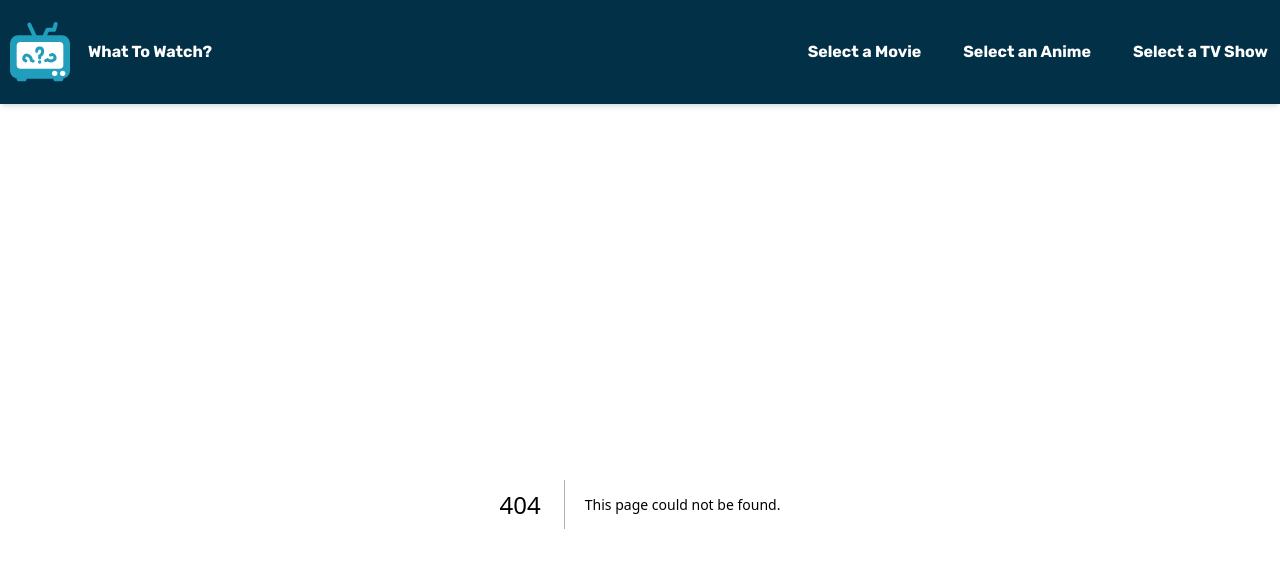
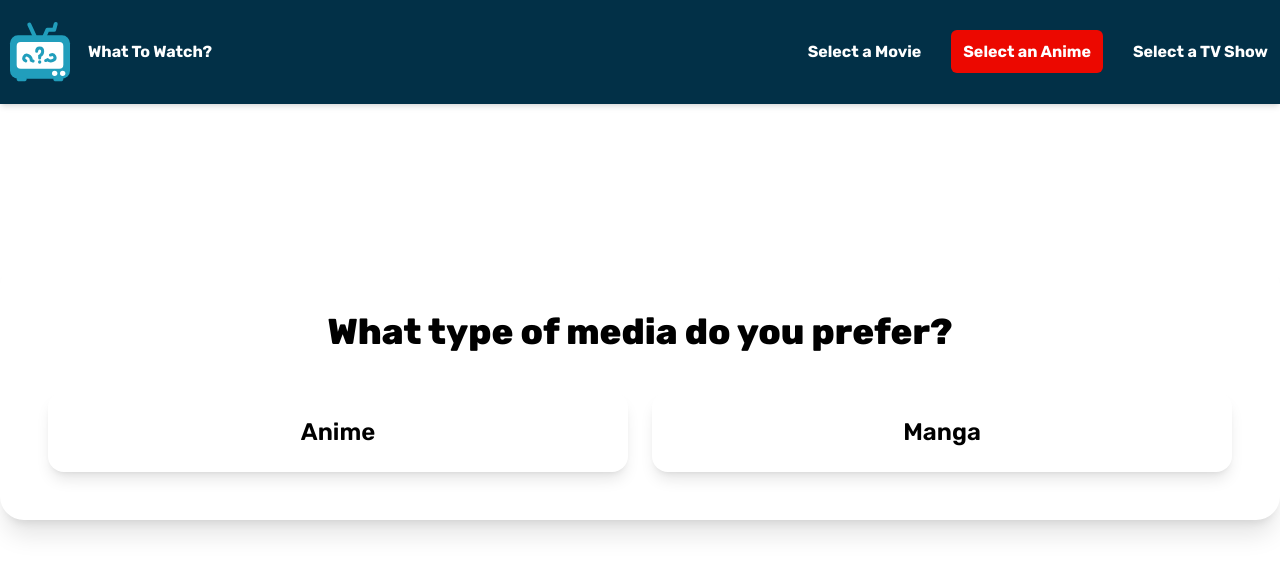
Before and after one commit to Irakli00/what-to-watch.v2, a Next.js app: page /select/anime in a window 1280 px wide. Before the commit this address had no page. Shown: the top 574 px of the page. Built offline with nearby package versions, Linux system fonts and the light colour scheme.

Commit message:
quizz half-static

```diff
--- a/app/_components/NavigationLink.js
+++ b/app/_components/NavigationLink.js
@@ -5,15 +5,15 @@ import Link from "next/link";
 export default function NavigationLink({ children, href }) {
   const pathname = usePathname();
   const navLinks = {
-    "/movie/select": {
+    "/select/movie": {
       activeStyle: "bg-bright-yellow text-dark-blue",
       hoverStyle: "hover:bg-bright-yellow hover:text-dark-blue",
     },
-    "/anime/select": {
+    "/select/anime": {
       activeStyle: "bg-main-red text-white",
       hoverStyle: "hover:bg-main-red hover:text-white",
     },
-    "/tv/select": {
+    "/select/tv": {
       activeStyle: "bg-light-blue text-dark-blue",
       hoverStyle: "hover:bg-light-blue hover:text-dark-blue",
     },
--- /dev/null
+++ b/app/_components/QuestionsContext.js
@@ -0,0 +1,146 @@
+"use client";
+
+import { MediaQuestion } from "@/models/question";
+import { createContext, useState } from "react";
+
+const QuestionContext = createContext();
+
+const animeQs = [
+  new MediaQuestion("mediaType", "What type of media do you prefer?")
+    .addOption("Anime", "anime", [
+      new MediaQuestion("releaseDate", "Released when?")
+        .addOption(
+          "Before 2000",
+          ["startDate_lesser", "20000000"],
+          [
+            new MediaQuestion("subtype", "Subtype prefferences?")
+              .addOption("No", null)
+              .addOption("Yeah", null, [
+                new MediaQuestion("subtype", "What anime format do you prefer?")
+                  .addOption("TV Series", "TV", [
+                    new MediaQuestion("status", "Any Status?")
+                      .addOption("Ongoing", "RELEASING")
+                      .addOption("Finished", "FINISHED")
+                      .addOption("Either", null),
+                  ])
+                  .addOption("Movies", "MOVIE")
+                  .addOption("OVA (Original Video Animation)", "OVA")
+                  .addOption("ONA (Original Net Animation)", "ONA")
+                  .addOption("Specials", "SPECIAL")
+                  .addOption("Music Videos", "MUSIC"),
+              ]),
+          ]
+        )
+        .addOption(
+          "After 2000",
+          ["startDate_greater", "20000000"],
+          [
+            new MediaQuestion("subtype", "Subtype prefferences?")
+              .addOption("No", null)
+              .addOption("Yeah", null, [
+                new MediaQuestion("subtype", "What anime format do you prefer?")
+                  .addOption("TV Series", "TV", [
+                    new MediaQuestion("status", "Any Status?")
+                      .addOption("Ongoing", "RELEASING")
+                      .addOption("Finished", "finished")
+                      .addOption("To Be Announced", "tba")
+                      .addOption("Not Yet Released", "unreleased")
+                      .addOption("Scheduled for Future", "upcoming")
+                      .addOption("Surprise Me", null),
+                  ])
+                  .addOption("Movies", "MOVIE")
+                  .addOption("OVA (Original Video Animation)", "OVA")
+                  .addOption("ONA (Original Net Animation)", "ONA")
+                  .addOption("Specials", "SPECIAL")
+                  .addOption("Music Videos", "MUSIC"),
+              ]),
+          ]
+        )
+        .addOption("Doesn't matter", null),
+    ])
+    .addOption("Manga", "manga", [
+      new MediaQuestion("releaseDate", "Released when?")
+        .addOption(
+          "Before 2000",
+          ["startDate_lesser", "20000000"],
+          [
+            new MediaQuestion("subtype", "Subtype prefferences?")
+              .addOption("No", null)
+              .addOption("Yeah", null, [
+                new MediaQuestion("subtype", "What Manga format do you prefer?")
+                  .addOption("Traditional Manga", "MANGA", [
+                    new MediaQuestion("status", "Any Status?")
+                      .addOption("Ongoing", "RELEASING")
+                      .addOption("Finished", "FINISHED")
+                      .addOption("Either", null),
+                  ])
+                  .addOption("Light Novel", "NOVEL", [
+                    new MediaQuestion("status", "Any Status?")
+                      .addOption("Ongoing", "RELEASING")
+                      .addOption("Finished", "FINISHED"),
+                  ])
+                  .addOption("One-shot", "ONE_SHOT"),
+              ]),
+          ]
+        )
+        .addOption(
+          "After 2000",
+          ["startDate_greater", "20000000"],
+          [
+            new MediaQuestion("subtype", "Subtype prefferences?")
+              .addOption("No", null)
+              .addOption("Yeah", null, [
+                new MediaQuestion("subtype", "What Manga format do you prefer?")
+                  .addOption("Traditional Manga", "MANGA", [
+                    new MediaQuestion("status", "Any Status?")
+                      .addOption("Ongoing", "RELEASING")
+                      .addOption("Finished", "finished")
+                      .addOption("To Be Announced", "tba")
+                      .addOption("Not Yet Released", "unreleased")
+                      .addOption("Scheduled for Future", "upcoming")
+                      .addOption("Surprise Me", null),
+                  ])
+                  .addOption("Light Novel", "NOVEL", [
+                    new MediaQuestion("status", "Any Status?")
+                      .addOption("Ongoing", "RELEASING")
+                      .addOption("Finished", "FINISHED")
+                      .addOption("To Be Announced", "tba")
+                      .addOption("Not Yet Released", "unreleased")
+                      .addOption("Scheduled for Future", "upcoming")
+                      .addOption("Surprise Me", null),
+                  ])
+                  .addOption("One-shot", "ONE_SHOT"),
+              ]),
+          ]
+        )
+        .addOption("Doesn't matter", null),
+    ]),
+
+  new MediaQuestion("genres", "Preferred genres?")
+    .addOption("Action", "Action")
+    .addOption("Comedy", "Comedy")
+    .addOption("Drama", "Drama")
+    .addOption("Doesn't matter", null),
+
+  new MediaQuestion("rating", "Minimum rating?")
+    .addOption("7+", 7)
+    .addOption("5+", 5)
+    .addOption("Doesn't matter", null),
+
+  new MediaQuestion("sort", "Sort by?")
+    // POPULARITY_DESC, SCORE_DESC
+    .addOption("Populars first", "POPULARITY_DESC")
+    .addOption("Lower rated first", "SCORE_DESC"),
+];
+
+export function QuestionProvier({ children }) {
+  const [questionNum, setQuestionNum] = useState(0);
+
+  return (
+    <QuestionContext.Provider value={{ animeQs, questionNum, setQuestionNum }}>
+      {children}
+    </QuestionContext.Provider>
+  );
+}
+
+export { QuestionContext };
--- a/app/_layout-components/Header.js
+++ b/app/_layout-components/Header.js
@@ -19,19 +19,19 @@ function Header() {
 
           <div className="flex items-center gap-4.5">
             <li>
-              <NavigationLink href="/movie/select">
+              <NavigationLink href="/select/movie">
                 Select a Movie
               </NavigationLink>
             </li>
 
             <li>
-              <NavigationLink href="/anime/select">
+              <NavigationLink href="/select/anime">
                 Select an Anime
               </NavigationLink>
             </li>
 
             <li>
-              <NavigationLink d href="/tv/select">
+              <NavigationLink d href="/select/tv">
                 Select a TV Show
               </NavigationLink>
             </li>
--- a/app/anime/select/page.js
+++ /dev/null
@@ -1,3 +0,0 @@
-export default async function Page() {
-  return <h1>ANIMES</h1>;
-}
--- a/app/page.js
+++ b/app/page.js
@@ -3,7 +3,7 @@ import { getTrendingMovies } from "./services/tmdb";
 import TrendingHeader from "./_components/TrendingHeader";
 import Carousel from "./_components/Carousel";
 import CustomLink from "./_components/CustomLink";
-
+//questions IN LOCALSTORAGE, QUIZZS IN SESSION
 async function Page() {
   const preferedMedia = "anime";
   const lookUp = {
@@ -33,10 +33,10 @@ async function Page() {
         </p>
 
         <div className="flex justify-center items-center gap-28">
-          <CustomLink to="/movie/select" type="movie">
+          <CustomLink to="select/movie" type="movie">
             Choose a Movie
           </CustomLink>
-          <CustomLink to="/anime/select" type="anime">
+          <CustomLink to="select/anime" type="anime">
             Choose an Anime
           </CustomLink>
         </div>
--- /dev/null
+++ b/app/select/anime/page.js
@@ -0,0 +1,39 @@
+"use client";
+import { QuestionContext } from "@/app/_components/QuestionsContext";
+import { useContext } from "react";
+
+export default function Page() {
+  const { questionNum, setQuestionNum, animeQs } = useContext(QuestionContext);
+  const currentQuestion = animeQs[questionNum];
+  const questionText = currentQuestion.questions.qText;
+  const questionOptions = currentQuestion.questions.options;
+
+  console.log(questionOptions);
+
+  return (
+    <form
+      className={`flex flex-col mt-[20dvh] items-center gap-10 p-12  rounded-3xl shadow-xl mx-auto `}
+    >
+      <label
+        htmlFor="selectedOption"
+        className={`text-4xl font-extrabold text-center`}
+      >
+        {questionText}
+      </label>
+
+      <div className="flex flex-col md:flex-row gap-6 w-full">
+        {questionOptions.map((q) => (
+          <button
+            onClick={() => setQuestionNum((p) => p + 1)} //find followups here
+            key={q.value}
+            className={`flex-1 px-10 py-6 text-2xl rounded-2xl shadow-lg md:text-2xl font-semibold  transition duration-300 ease-in-out transform hover:scale-105`}
+          >
+            {q.text}
+          </button>
+        ))}
+      </div>
+
+      {/* <input type="hidden" /> */}
+    </form>
+  );
+}
--- /dev/null
+++ b/app/select/layout.js
@@ -0,0 +1,9 @@
+"use client";
+
+import { QuestionProvier } from "../_components/QuestionsContext";
+
+function SelectLayout({ children }) {
+  return <QuestionProvier>{children}</QuestionProvier>;
+}
+
+export default SelectLayout;
--- /dev/null
+++ b/app/select/tv/page.js
@@ -0,0 +1,3 @@
+export default function Page() {
+  return <h1>TVS</h1>;
+}
--- a/app/tv/select/page.js
+++ /dev/null
@@ -1,3 +0,0 @@
-export default async function Page() {
-  return <h1>TVS</h1>;
-}
--- /dev/null
+++ b/models/question.js
@@ -0,0 +1,50 @@
+class QuestionOption {
+  constructor(text, value, followUps = []) {
+    this.text = text;
+    this.value = value;
+    this.followUps = followUps;
+  }
+
+  addOption(text, value, followUps = []) {
+    const option = new QuestionOption(text, value, followUps);
+    this.options.push(option);
+    return this;
+  }
+}
+
+class Question {
+  constructor(questionText, options = []) {
+    this.qText = questionText;
+    this.options = options;
+  }
+
+  addOption(text, value, followUps = []) {
+    const option = new QuestionOption(text, value, followUps);
+    this.options.push(option);
+    return this;
+  }
+}
+
+function createQuestion(key, qText, options) {
+  const q = new MediaQuestion("id", key, qText);
+
+  options.forEach((el) => {
+    q.addOption(el.qText, el.value, el.followUps);
+  });
+
+  return q;
+}
+
+export { createQuestion };
+
+export class MediaQuestion {
+  constructor(key, questionText) {
+    this.key = key;
+    this.questions = new Question(questionText);
+  }
+
+  addOption(text, value, followUps = []) {
+    this.questions.addOption(text, value, followUps);
+    return this;
+  }
+}
```
Also changed, not shown: app/select/movie/page.js (renamed from app/movie/select/page.js).
